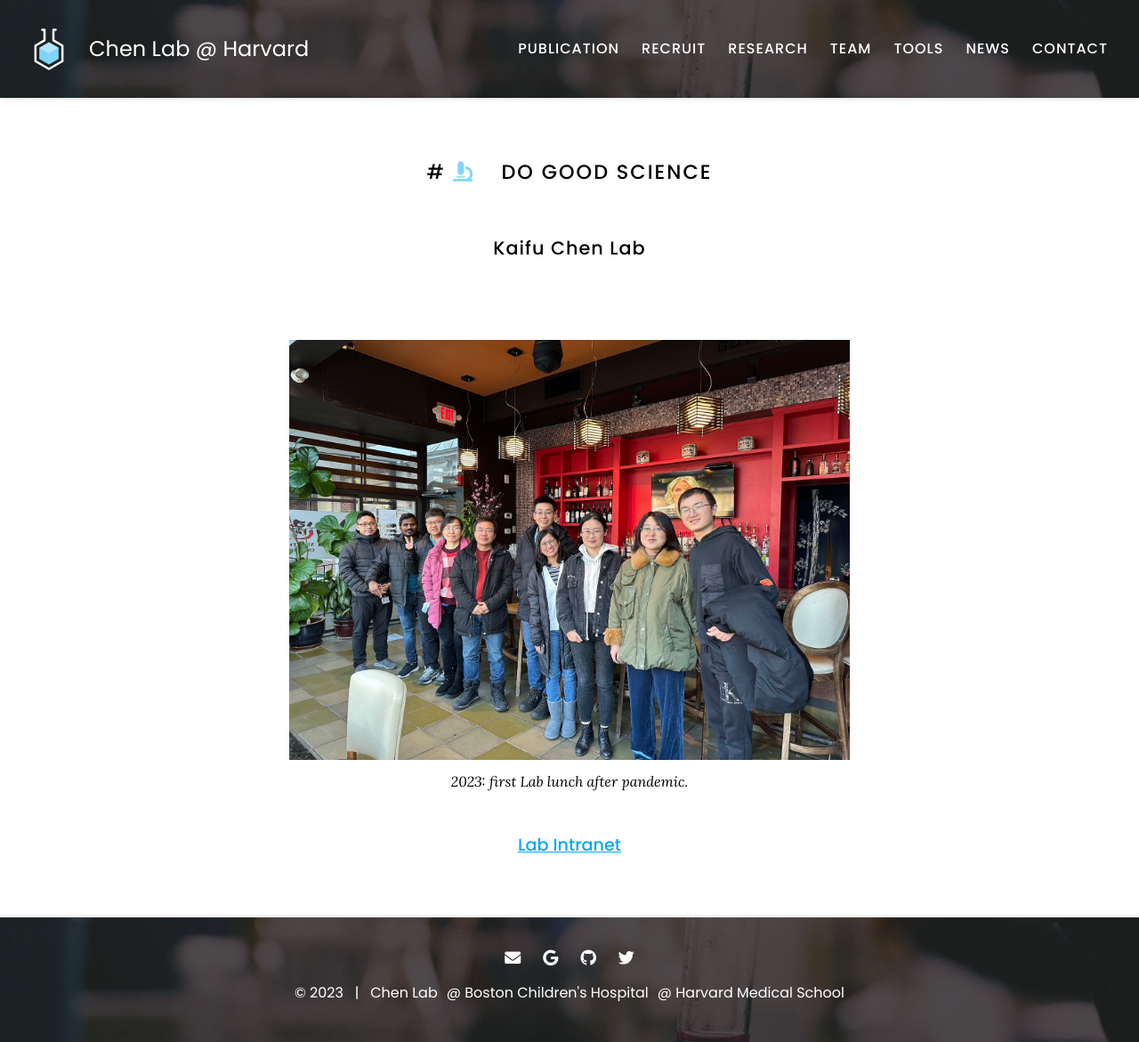
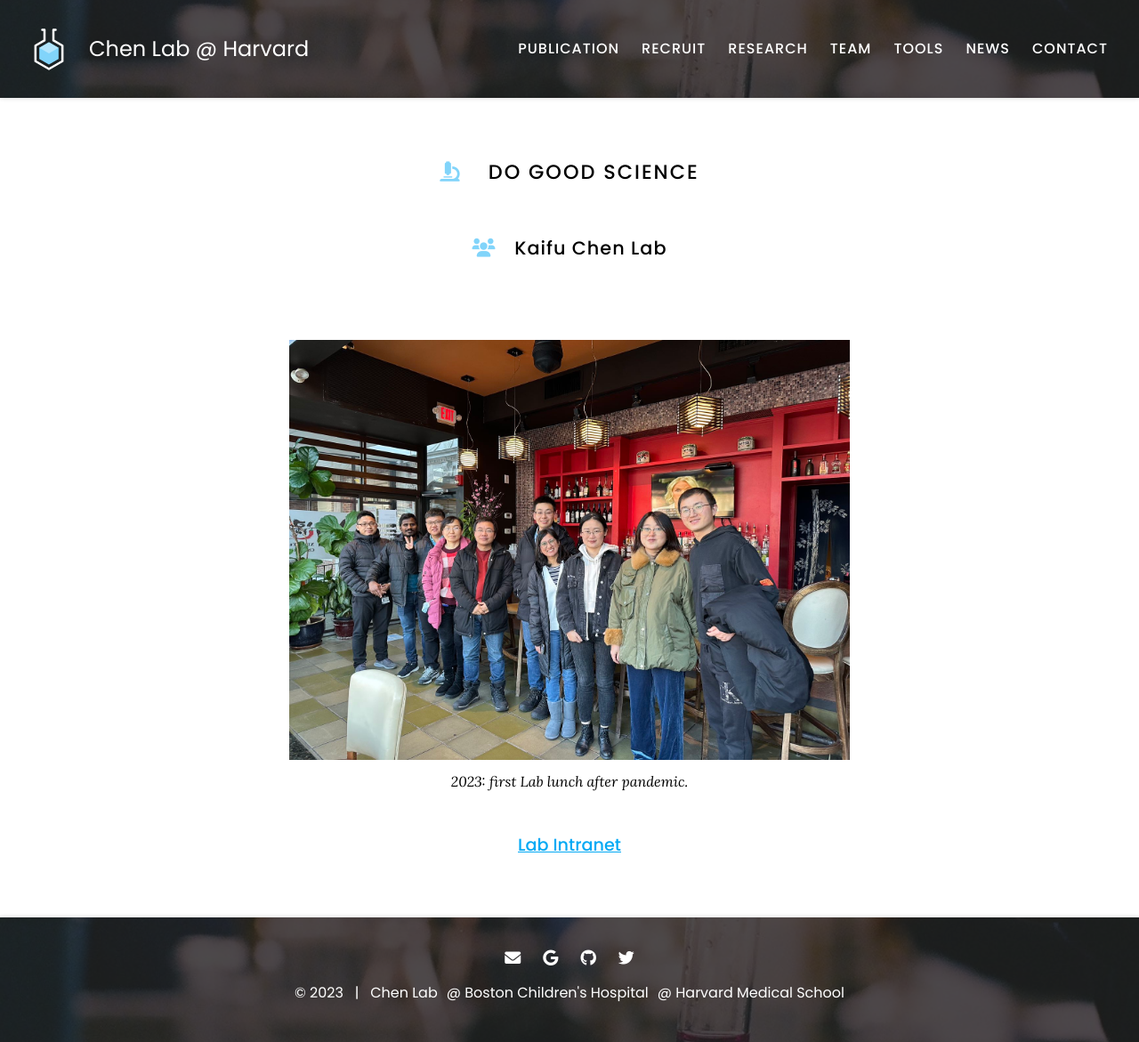
Before and after one commit to kaifuchenlab/kaifuchenlab.github.io, a Jekyll site: the page built from index.md, in a window 1280 px wide. Shown: the whole page at 89% size. Built offline with Jekyll 4.4.1, drawn with Linux system fonts in a browser that asks for light colours.

Commit message:
Update index.md

```diff
--- a/index.md
+++ b/index.md
@@ -1,8 +1,8 @@
 ---
 title: Home
 ---
-# # <i class="fas fa-microscope"></i> Do Good Science
-## Kaifu Chen Lab
+# <i class="fas fa-microscope"></i> Do Good Science
+## <i class="fas fa-users"></i>Kaifu Chen Lab
 
 {%
   include gallery.html
```
